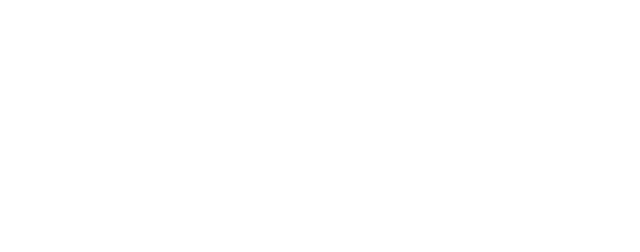
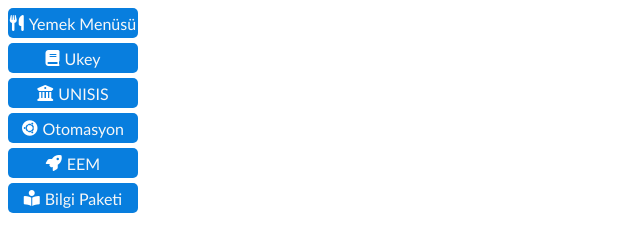
Before and after one commit to dawood-altai/tools-and-webs, a plain HTML site: page index.html in a window 1280 px wide. Shown: the whole page, without its empty margins (0-640 px from the left). Drawn offline with Linux system fonts and the light colour scheme.

Commit message:
uni part done!

```diff
--- a/index.html
+++ b/index.html
@@ -4,9 +4,40 @@
     <meta charset="UTF-8">
     <meta name="viewport" content="width=device-width, initial-scale=1.0">
     <link rel="stylesheet" href="style.css">
-    <title>Document</title>
+    <link rel="shortcut icon" href="img/Flat_tick_icon.svg.png" type="image/x-icon">
+    <link rel="stylesheet" href="https://cdnjs.cloudflare.com/ajax/libs/font-awesome/6.0.0/css/all.min.css">
+
+
+    <title>tools & webs</title>
 </head>
 <body>
 
+  <div class="container">
+    <div id="yemek">
+
+        <i class="fa-solid fa-utensils" style="color: #ffffff;"></i> <a href="https://www.uludag.edu.tr/site/yemek" >Yemek Menüsü</a>
+    </div>
+    <div id="yemek">
+
+        <i class="fa-solid fa-book" style="color: #ffffff;"></i> <a href="https://ukey.uludag.edu.tr/Home?ReturnUrl=%2f" >Ukey</a>
+    </div>
+    <div id="yemek">
+
+        <i class="fa-solid fa-building-columns" style="color: #ffffff;"></i> <a href="https://unisis.uludag.edu.tr/" >UNISIS</a>
+    </div>
+    <div id="yemek">
+
+        <i class="fa-brands fa-ubuntu" style="color: #ffffff;"></i> <a href="https://ogrotomasyon.uludag.edu.tr/Default.aspx" >Otomasyon</a>
+    </div>
+    <div id="yemek">
+
+        <i class="fa-solid fa-rocket" style="color: #ffffff;"></i> <a href="https://uludag.edu.tr/eem" >EEM</a>
+    </div>
+    <div id="yemek">
+
+        <i class="fa-solid fa-book-open-reader" style="color: #ffffff;"></i><a href="https://bilgipaketi.uludag.edu.tr/Programlar/Index/33" >Bilgi Paketi</a>
+    </div>
+  </div>
+
 </body>
 </html>
--- a/style.css
+++ b/style.css
@@ -0,0 +1,30 @@
+#yemek  a{
+    color: rgb(247, 247, 247);
+    text-decoration: none;
+    border-radius: 5px;
+
+    font-family: 'Trebuchet MS', 'Lucida Sans Unicode', 'Lucida Grande', 'Lucida Sans', Arial, sans-serif;
+}
+#yemek {
+    background-color: rgb(8, 126, 222);
+    width: 130px;
+    height: 30px;
+    margin-bottom:5px;
+    border-radius: 5px;
+    display: flex;
+    justify-content: center;
+    align-items: center;
+    flex-direction: row;
+}
+div i {
+    margin-right: 5px;
+}
+#yemek:hover {
+    background-color: black;
+    transition: 1000ms;
+    transform: scale(1.1);
+}
+#container {
+    display: flex;
+    flex-direction: row;
+}
```
Also changed, not shown: img/Flat_tick_icon.svg.png (added).
